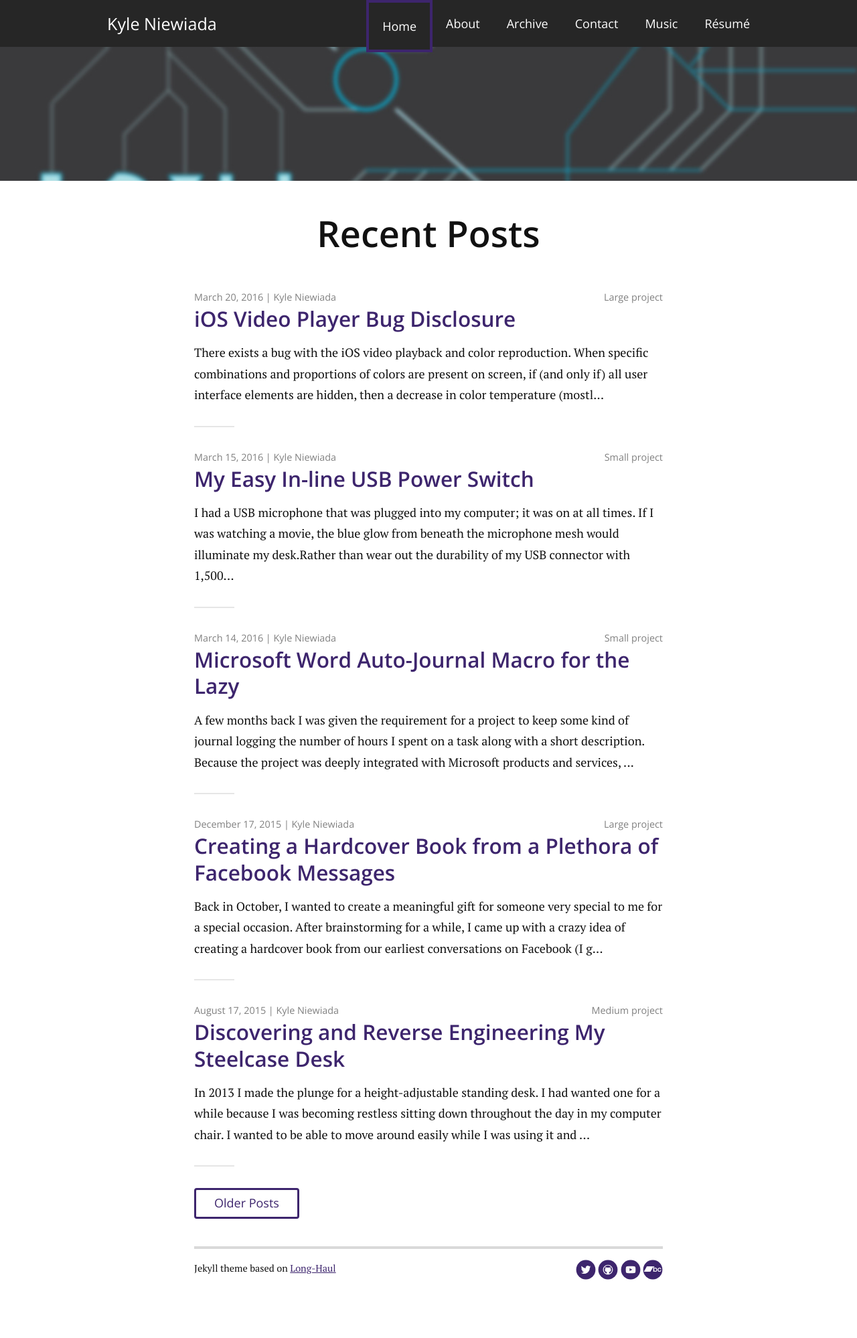
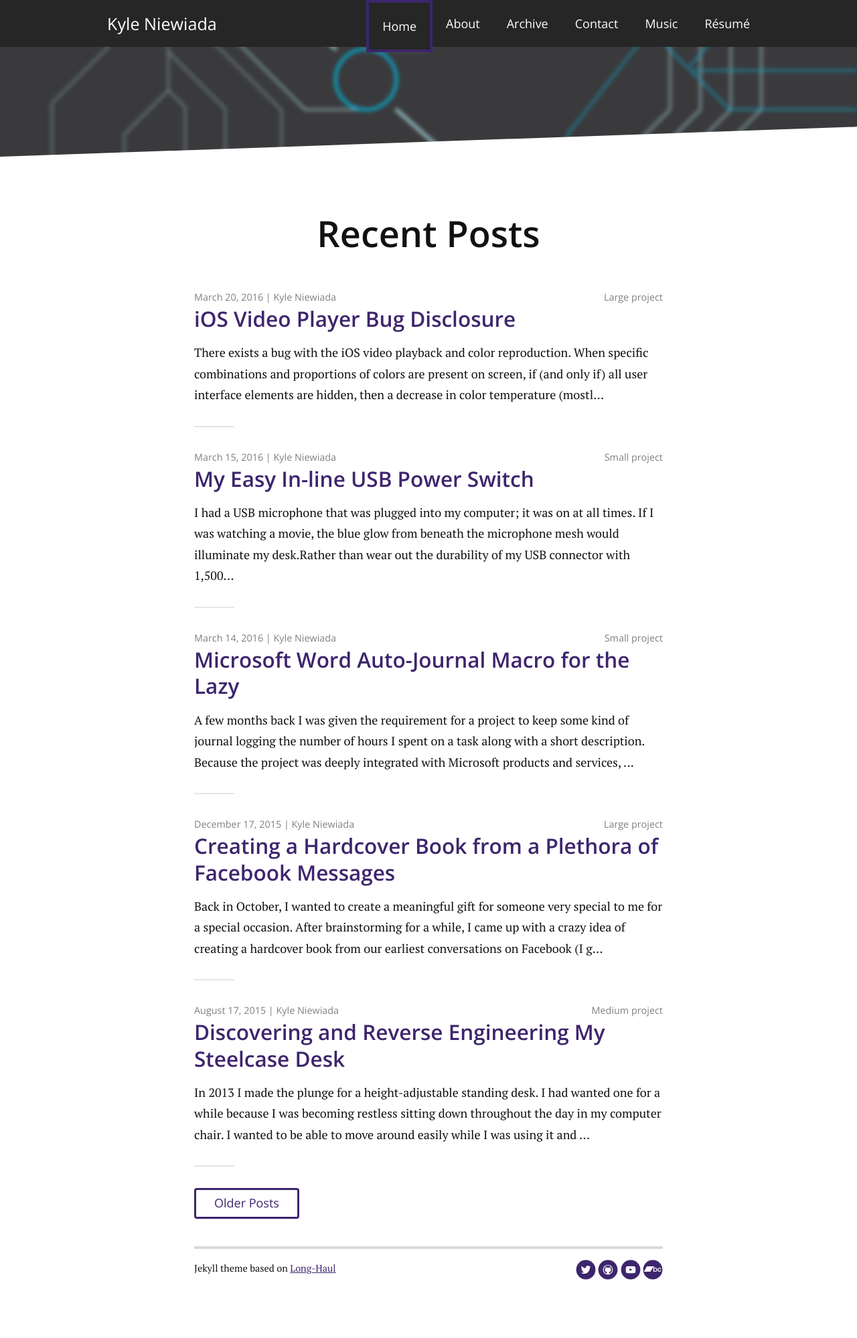
Before and after one commit to aav7fl/website-legacy, a Jekyll site: the page built from index.html, in a window 1280 px wide. Shown: the whole page at 67% size. Built offline with Jekyll 4.4.1, drawn with Linux system fonts in a browser that asks for light colours; the list of posts is cut into pages by our own code.

Commit message:
Update CSS slant object. Remove incremental build from gulpfile due to css regen inconsistency

```diff
--- a/_sass/__base.scss
+++ b/_sass/__base.scss
@@ -14,23 +14,23 @@
     display: block;
     clear: both;
 }
-.container:before{
-	z-index: -5;
-	background: white;
-	content: "";
-	display: block;
-	width: 100%;
-	height: 30em;
-	position: absolute;
-	top: 0em;
-	left: 0;
-	-webkit-transform: skewY(-2deg);
-	-ms-transform: skewY(-2deg);
-	transform: skewY(-2deg);
-	-webkit-transform-origin: bottom left;
-	-ms-transform-origin: bottom left;
-	transform-origin: bottom left;
-}
+// .container:before{
+// 	z-index: -5;
+// 	background: white;
+// 	content: "";
+// 	display: block;
+// 	width: 100%;
+// 	height: 30em;
+// 	position: absolute;
+// 	top: 0em;
+// 	left: 0;
+// 	-webkit-transform: skewY(-2deg);
+// 	-ms-transform: skewY(-2deg);
+// 	transform: skewY(-2deg);
+// 	-webkit-transform-origin: bottom left;
+// 	-ms-transform-origin: bottom left;
+// 	transform-origin: bottom left;
+// }
 /***************
 GLOBAL STYLE
 ***************/
@@ -74,24 +74,25 @@
 	.content, .resume{
 		padding-top: 1em;
 		position: relative;
+		z-index: 1;
 
-		// &:after {
-		// 	z-index: -1;
-		// 	background: white;
-		// 	content: "";
-		// 	display: block;
-		// 	width: 100%;
-		// 	height: 25em;
-		// 	position: absolute;
-		// 	top: -2em;
-		// 	left: 0;
-		// 	-webkit-transform: skewY(-2deg);
-		// 	-ms-transform: skewY(-2deg);
-		// 	transform: skewY(-2deg);
-		// 	-webkit-transform-origin: bottom left;
-		// 	-ms-transform-origin: bottom left;
-		// 	transform-origin: bottom left;
-		// }
+		&:after {
+			z-index: -1;
+			background: white;
+			content: "";
+			display: block;
+			width: 100%;
+			height: 25em;
+			position: absolute;
+			top: -2em;
+			left: 0;
+			-webkit-transform: skewY(-2deg);
+			-ms-transform: skewY(-2deg);
+			transform: skewY(-2deg);
+			-webkit-transform-origin: bottom left;
+			-ms-transform-origin: bottom left;
+			transform-origin: bottom left;
+		}
 	}
 
 	.container {
--- a/_sass/__header.scss
+++ b/_sass/__header.scss
@@ -10,27 +10,7 @@
 	padding: 0;
 	height: 3em;
 }
-// 	.container {
-// 		padding: 0;
-// 		//@include container(100%);
-// 	}
-//
-// 	h1 {
-// 		margin: 0;
-// 		float: left;
-// 		padding-left: 2rem;
-// 		font-size: 1em;
-// 		line-height: 3em;
-// 		font-family: $sans-serif;
-// 		font-weight: 800;
-//
-// 		a {
-// 			color: white;
-// 			text-decoration: none;
-// 		}
-// 	}
-// }
-//
+
 @media (min-width: 800px){
 	.header {
 		height: 15em;
@@ -48,38 +28,14 @@
 		}
   }
 }
-//
-// /***************
-// MENU STYLING
-// ***************/
-// @media (min-width: 800px){
-// 	.js {
-//
-// 		.nav-collapse {
-// 		  position: relative;
-// 		  max-height: none;
-//
-// 			&.closed {
-// 			  max-height: none;
-// 			}
-//
-// 			ul li a {
-// 				display: inline-block;
-// 			}
-// 		}
-// 	}
-//
-// 	.nav-toggle {
-// 	  display: none;
-// 	}
-// }
+
 // Navigation Variables
 $content-width: 1000px;
 $breakpoint: 800px;
 $nav-height: 70px;
 $nav-background: #262626;
 $nav-font-color: #ffffff;
-$link-hover-color: #2581DC;
+$link-hover-color: #00b2d9;
 $nav-active: $primary-color;
 
 // Outer navigation wrapper
--- a/gulpfile.js
+++ b/gulpfile.js
@@ -20,7 +20,7 @@
 gulp.task('jekyll', () => {
   const jekyll = child.spawn('jekyll', ['build',
     '--watch',
-    '--incremental',
+    //'--incremental',
     '--drafts'
   ]);
 
```
Also changed, not shown: 1 other file.
